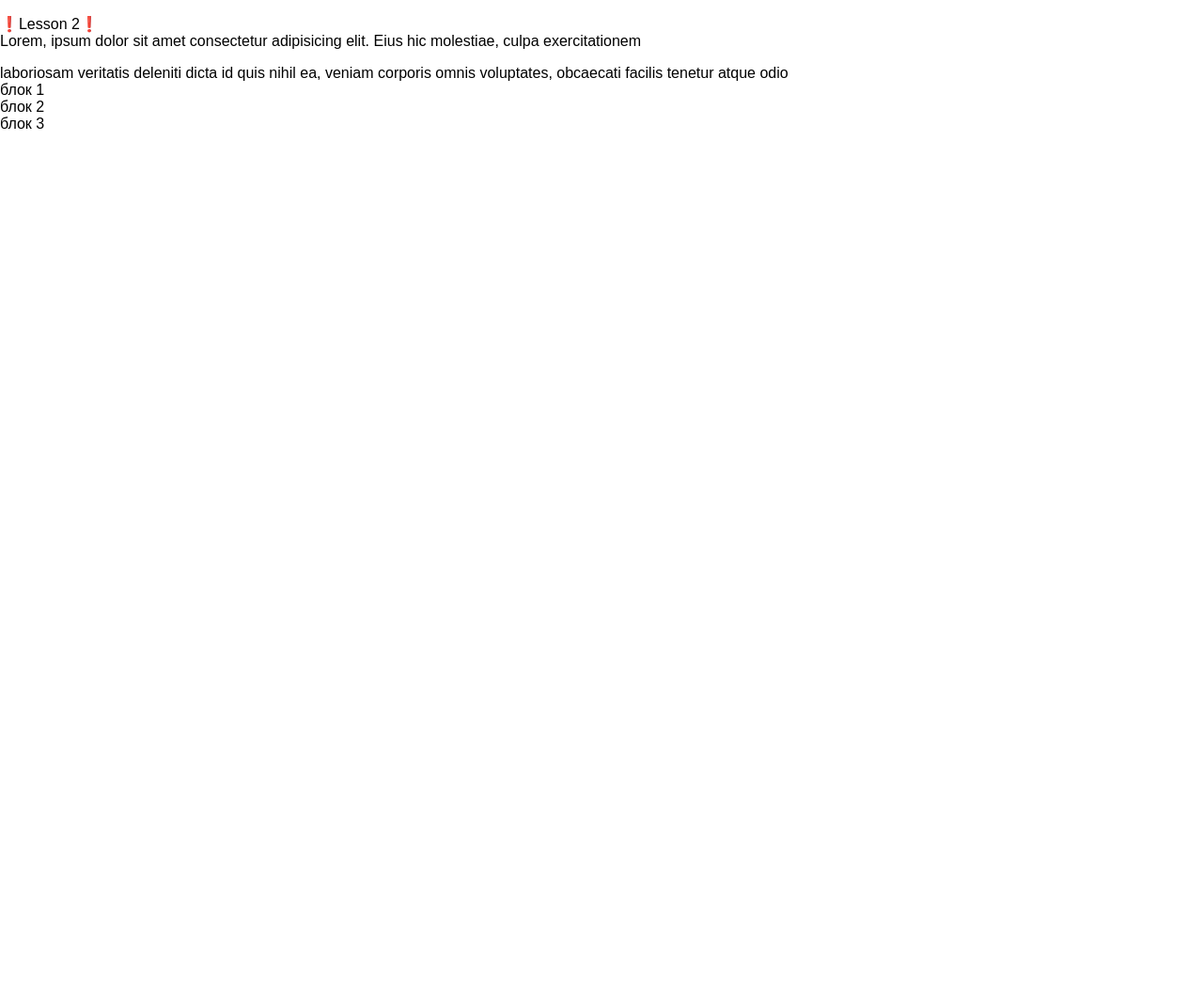
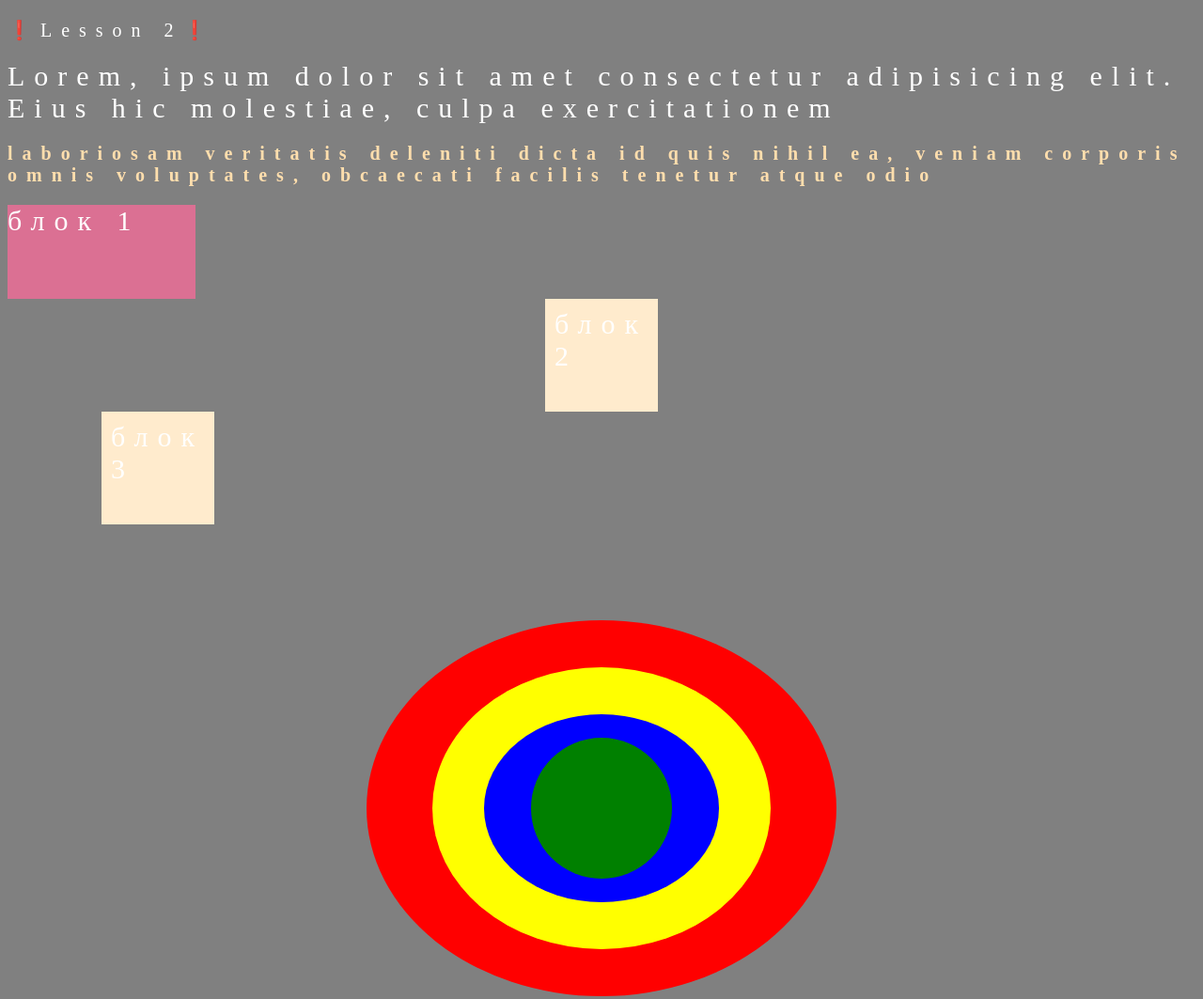
Before and after one commit to Ars3nb/ars3nb.github.io, a plain HTML site: page web/2 lesson/index.html in a window 1280 px wide. Shown: the whole page at 94% size. Before the commit the page ends 800 px from the top, so only its background shows below. Drawn offline with Linux system fonts and the light colour scheme; files that its build step writes are made by us from their sources.

Commit message:
Update index.html

```diff
--- a/web/2 lesson/index.html
+++ b/web/2 lesson/index.html
@@ -4,7 +4,7 @@
 	<meta charset="UTF-8">
 	<meta name="viewport" content="width=device-width, initial-scale=1.0">
 	<title>Сайт</title>
-	<link rel="stylesheet" href="stylees/style.css">
+	<link rel="stylesheet" href="css/main.css">
 </head>
 <body>
 	<p>❗️Lesson 2❗️</p>
```
